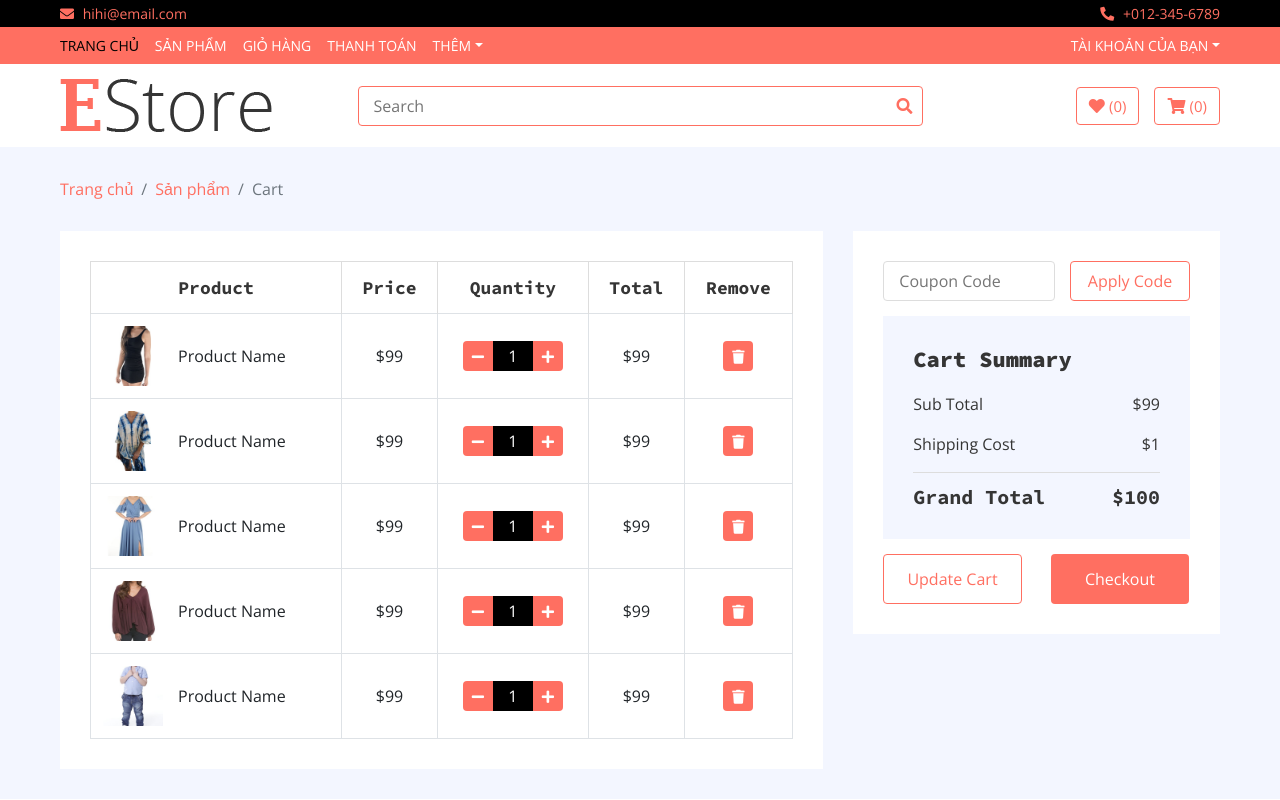
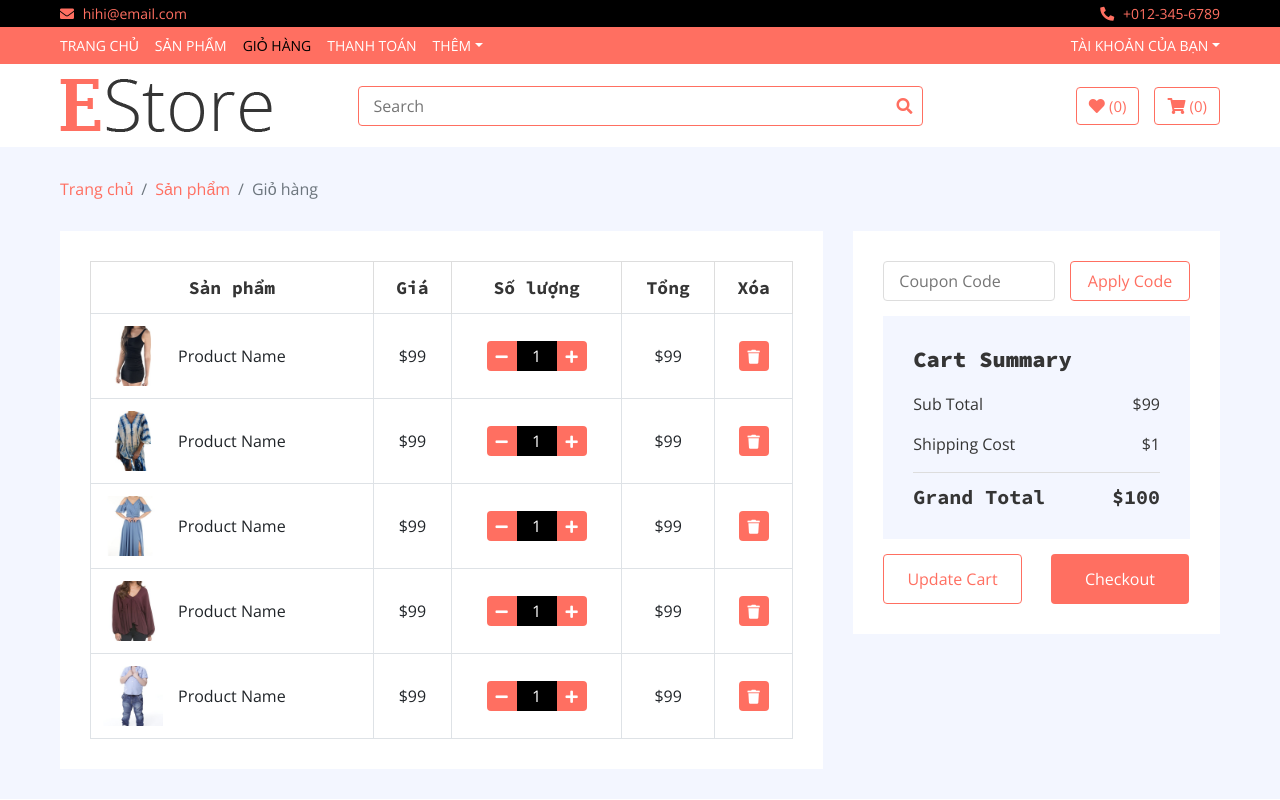
Before and after one commit to phuongrom999/codewebbanhang, a plain HTML site: page cart.html in a window 1280 px wide. Shown: the top 800 px of the page. Drawn offline with nearby package versions, Linux system fonts and the light colour scheme.

Commit message:
sua vai cai

```diff
--- a/cart.html
+++ b/cart.html
@@ -52,10 +52,10 @@
 
                     <div class="collapse navbar-collapse justify-content-between" id="navbarCollapse">
                         <div class="navbar-nav mr-auto">
-                            <a href="index.html" class="nav-item nav-link active">Trang chủ</a>
+                            <a href="index.html" class="nav-item nav-link">Trang chủ</a>
                             <a href="product-list.html" class="nav-item nav-link">Sản phẩm</a>
 
-                            <a href="cart.html" class="nav-item nav-link">Giỏ hàng</a>
+                            <a href="cart.html" class="nav-item nav-link active">Giỏ hàng</a>
                             <a href="checkout.html" class="nav-item nav-link">Thanh toán</a>
 
                             <div class="nav-item dropdown">
@@ -123,7 +123,7 @@
                 <ul class="breadcrumb">
                     <li class="breadcrumb-item"><a href="#">Trang chủ</a></li>
                     <li class="breadcrumb-item"><a href="#">Sản phẩm</a></li>
-                    <li class="breadcrumb-item active">Cart</li>
+                    <li class="breadcrumb-item active">Giỏ hàng</li>
                 </ul>
             </div>
         </div>
@@ -139,11 +139,11 @@
                                 <table class="table table-bordered">
                                     <thead class="thead-dark">
                                         <tr>
-                                            <th>Product</th>
-                                            <th>Price</th>
-                                            <th>Quantity</th>
-                                            <th>Total</th>
-                                            <th>Remove</th>
+                                            <th>Sản phẩm</th>
+                                            <th>Giá</th>
+                                            <th>Số lượng</th>
+                                            <th>Tổng</th>
+                                            <th>Xóa</th>
                                         </tr>
                                     </thead>
                                     <tbody class="align-middle">
```
Also changed, not shown: index.html (+0 -1 lines).
